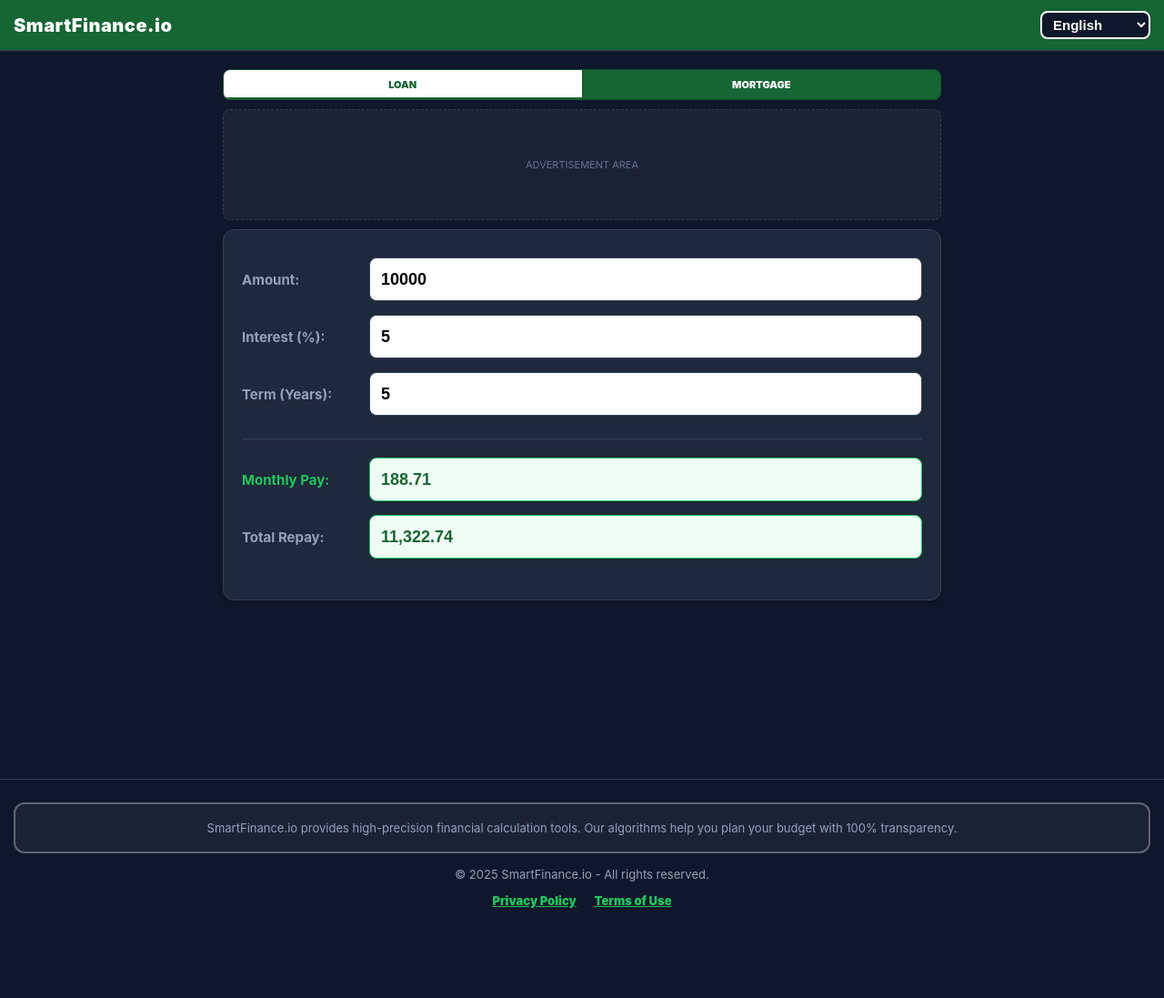
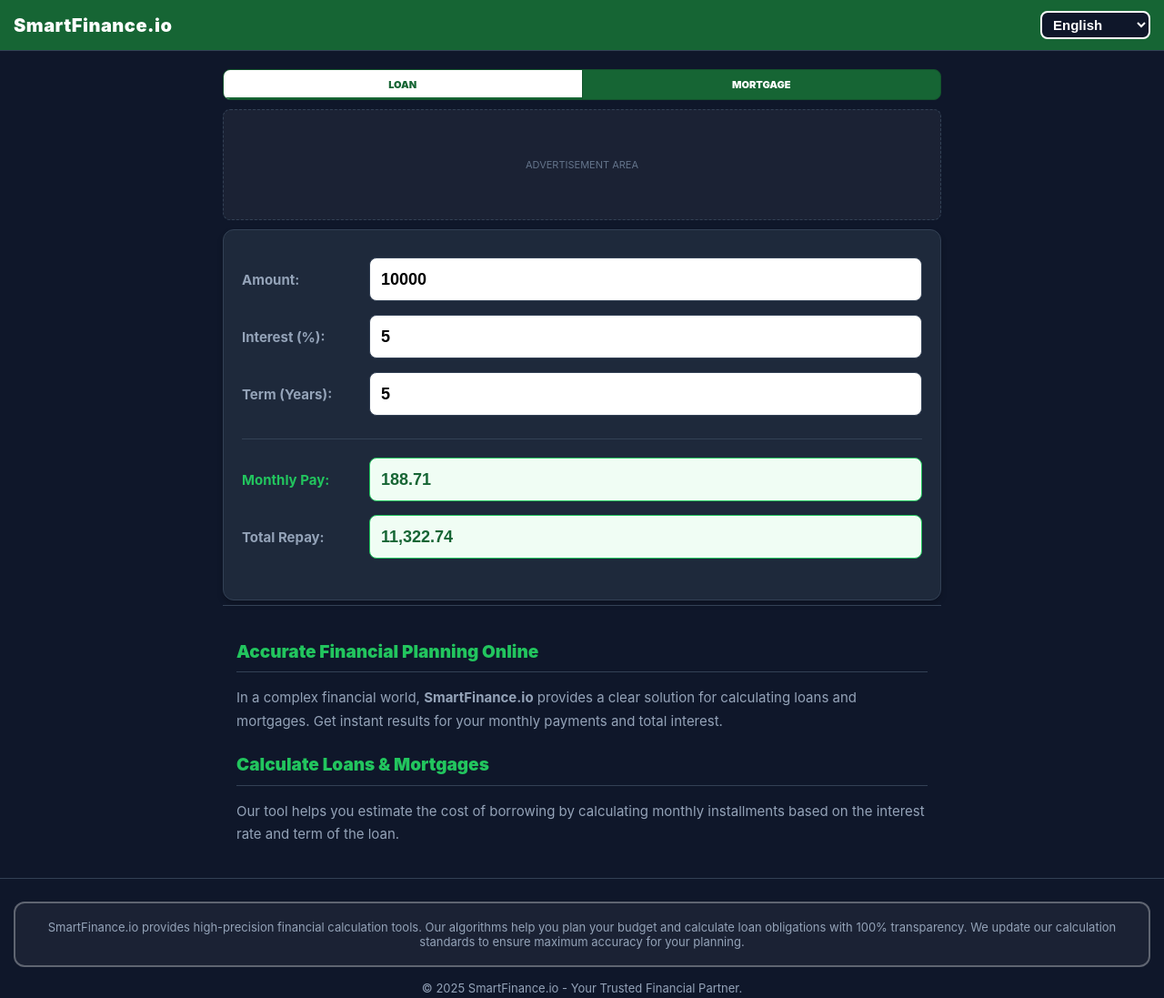
Before and after one commit to smart-converter/loan-calculator, a plain HTML site: page index.html in a window 1280 px wide. Shown: the top 1097 px of the page at 91% size. Before the commit the page ends 1023 px from the top, so only its background shows below. Drawn offline with Linux system fonts and the light colour scheme.

Commit message:
Update index.html

```diff
--- a/index.html
+++ b/index.html
@@ -37,6 +37,9 @@
 
         .ad-space { background: rgba(255, 255, 255, 0.05); border: 1px dashed var(--border-color); margin: 10px 0; text-align: center; padding: 15px; color: #64748b; font-size: 11px; min-height: 90px; display: flex; align-items: center; justify-content: center; border-radius: 8px; }
 
+        .seo-content { padding: 15px; line-height: 1.7; font-size: 15px; color: #94a3b8; border-top: 1px solid var(--border-color); }
+        .seo-content h2 { color: var(--accent-green); font-size: 19px; margin: 20px 0 10px; border-bottom: 1px solid var(--border-color); padding-bottom: 5px; font-weight: 900; }
+
         footer { border-top: 1px solid var(--border-color); padding: 25px 15px; text-align: center; font-size: 13px; color: #94a3b8; }
         .footer-info-block { border: 2px solid var(--border-glow); border-radius: 12px; padding: 18px; margin-bottom: 15px; background: rgba(255, 255, 255, 0.05); }
         .footer-link { color: var(--accent-green); text-decoration: underline; cursor: pointer; padding: 0 8px; font-weight: 900; }
@@ -70,15 +73,29 @@
     <div class="ad-space">ADVERTISEMENT AREA</div>
 
     <div class="converter-box">
-        <div class="row"><label id="lbl-amount">Amount:</label><input type="number" id="amount" class="input-field" value="10000" oninput="calculate()"></div>
-        <div class="row"><label id="lbl-interest">Interest (%):</label><input type="number" id="interest" class="input-field" value="5" step="0.1" oninput="calculate()"></div>
-        <div class="row"><label id="lbl-term">Term (Years):</label><input type="number" id="term" class="input-field" value="5" oninput="calculate()"></div>
+        <div class="row">
+            <label id="lbl-amount">Amount:</label>
+            <input type="number" id="amount" class="input-field" value="10000" oninput="calculate()">
+        </div>
+        <div class="row">
+            <label id="lbl-interest">Interest (%):</label>
+            <input type="number" id="interest" class="input-field" value="5" step="0.1" oninput="calculate()">
+        </div>
+        <div class="row">
+            <label id="lbl-term">Term (Years):</label>
+            <input type="number" id="term" class="input-field" value="5" oninput="calculate()">
+        </div>
         <div class="row" style="margin-top:25px; border-top: 1px solid var(--border-color); padding-top: 20px;">
             <label id="lbl-monthly" style="color: var(--accent-green);">Monthly Pay:</label>
             <input type="text" id="monthlyResult" class="input-field result-field" readonly>
         </div>
-        <div class="row"><label id="lbl-total">Total Repay:</label><input type="text" id="totalResult" class="input-field result-field" readonly></div>
+        <div class="row">
+            <label id="lbl-total">Total Repay:</label>
+            <input type="text" id="totalResult" class="input-field result-field" readonly>
+        </div>
     </div>
+
+    <div class="seo-content" id="seo-box"></div>
 </div>
 
 <footer>
@@ -100,32 +117,40 @@
 <script>
     const translations = {
         en: {
-            loan: "Loan", mort: "Mortgage", amount: "Amount:", interest: "Interest (%):", term: "Term (Years):", monthly: "Monthly Pay:", total: "Total Repay:",
+            loanTab: "Loan", mortTab: "Mortgage", amount: "Amount:", interest: "Interest (%):", term: "Term (Years):", monthly: "Monthly Pay:", total: "Total Repay:",
             privacy: "Privacy Policy", terms: "Terms of Use",
-            footerFull: "SmartFinance.io provides high-precision financial calculation tools. Our algorithms help you plan your budget with 100% transparency.",
-            privText: "<h2>Privacy Policy</h2><p>We do not store your financial data. All calculations are performed locally.</p>",
-            termsText: "<h2>Terms of Use</h2><p>Calculations are for informational purposes only.</p>"
+            footerCopy: "© 2025 SmartFinance.io - Your Trusted Financial Partner.",
+            footerFull: "SmartFinance.io provides high-precision financial calculation tools. Our algorithms help you plan your budget and calculate loan obligations with 100% transparency. We update our calculation standards to ensure maximum accuracy for your planning.",
+            seo: "<h2>Accurate Financial Planning Online</h2><p>In a complex financial world, <strong>SmartFinance.io</strong> provides a clear solution for calculating loans and mortgages. Get instant results for your monthly payments and total interest.</p><h2>Calculate Loans & Mortgages</h2><p>Our tool helps you estimate the cost of borrowing by calculating monthly installments based on the interest rate and term of the loan.</p>",
+            privText: "<h2>Privacy Policy</h2><p>We do not store your financial data. All calculations are performed locally in your browser to ensure maximum privacy.</p>",
+            termsText: "<h2>Terms of Use</h2><p>Calculations are for informational purposes only. Results may vary slightly from bank offers due to additional fees or local regulations.</p>"
         },
         uk: {
-            loan: "Кредит", mort: "Іпотека", amount: "Сума кредиту:", interest: "Ставка (%):", term: "Термін (років):", monthly: "Місячний платіж:", total: "Всього до сплати:",
+            loanTab: "Кредит", mortTab: "Іпотека", amount: "Сума:", interest: "Ставка (%):", term: "Термін (років):", monthly: "Міс. платіж:", total: "Всього:",
             privacy: "Конфіденційність", terms: "Умови",
-            footerFull: "SmartFinance.io надає високоточні інструменти фінансового розрахунку. Наші алгоритми допоможуть вам планувати бюджет з 100% прозорістю.",
-            privText: "<h2>Конфіденційність</h2><p>Ми не зберігаємо ваші фінансові дані. Всі розрахунки виконуються локально.</p>",
-            termsText: "<h2>Умови використання</h2><p>Розрахунки мають виключно інформаційний характер.</p>"
+            footerCopy: "© 2025 SmartFinance.io - Ваш надійний фінансовий партнер.",
+            footerFull: "SmartFinance.io надає високоточні інструменти фінансового розрахунку. Наші алгоритми допоможуть вам планувати бюджет та розраховувати кредитні зобов'язання з 100% прозорістю.",
+            seo: "<h2>Точне фінансове планування онлайн</h2><p>У складному фінансовому світі <strong>SmartFinance.io</strong> пропонує зрозуміле рішення для розрахунку кредитів та іпотеки. Отримуйте миттєві результати.</p>",
+            privText: "<h2>Конфіденційність</h2><p>Ми не зберігаємо ваші фінансові дані. Всі розрахунки виконуються локально у вашому браузері.</p>",
+            termsText: "<h2>Умови використання</h2><p>Розрахунки мають виключно інформаційний характер. Звертайтеся до банку для отримання точних цифр.</p>"
         },
         es: {
-            loan: "Préstamo", mort: "Hipoteca", amount: "Monto:", interest: "Interés (%):", term: "Plazo (Años):", monthly: "Pago Mensual:", total: "Total a Pagar:",
+            loanTab: "Préstamo", mortTab: "Hipoteca", amount: "Monto:", interest: "Interés (%):", term: "Plazo (Años):", monthly: "Pago Mensual:", total: "Total a Pagar:",
             privacy: "Privacidad", terms: "Términos",
-            footerFull: "SmartFinance.io ofrece herramientas de cálculo financiero de alta precisión. Nuestros algoritmos le ayudan a planificar su presupuesto con total transparencia.",
-            privText: "<h2>Privacidad</h2><p>No almacenamos sus datos financieros. Todos los cálculos se realizan localmente.</p>",
-            termsText: "<h2>Términos</h2><p>Los cálculos son solo para fines informativos.</p>"
+            footerCopy: "© 2025 SmartFinance.io - Su Socio Financiero de Confianza.",
+            footerFull: "SmartFinance.io ofrece herramientas de cálculo financiero de alta precisión. Nuestros algoritmos le ayudan a planificar su presupuesto y calcular sus obligaciones crediticias con total transparencia.",
+            seo: "<h2>Planificación Financiera Precisa</h2><p>En el mundo financiero actual, <strong>SmartFinance.io</strong> ofrece una solución clara para calcular sus préstamos e hipotecas de forma rápida y sencilla.</p>",
+            privText: "<h2>Política de Privacidad</h2><p>No almacenamos sus datos financieros. Todos los cálculos se realizan localmente en su navegador.</p>",
+            termsText: "<h2>Términos de Uso</h2><p>Los cálculos son solo para fines informativos. Consulte con su banco para obtener las cifras exactas finales.</p>"
         },
         de: {
-            loan: "Kredit", mort: "Hypothek", amount: "Betrag:", interest: "Zins (%):", term: "Laufzeit (Jahre):", monthly: "Monatliche Rate:", total: "Gesamtbetrag:",
+            loanTab: "Kredit", mortTab: "Hypothek", amount: "Betrag:", interest: "Zins (%):", term: "Laufzeit (Jahre):", monthly: "Rate/Monat:", total: "Gesamtbetrag:",
             privacy: "Datenschutz", terms: "AGB",
-            footerFull: "SmartFinance.io bietet hochpräzise Finanzberechnungstools. Unsere Algorithmen helfen Ihnen, Ihr Budget mit 100% Transparenz zu planen.",
-            privText: "<h2>Datenschutz</h2><p>Wir speichern keine Finanzdaten. Alle Berechnungen erfolgen lokal.</p>",
-            termsText: "<h2>Nutzungsbedingungen</h2><p>Die Berechnungen dienen nur zur Information.</p>"
+            footerCopy: "© 2025 SmartFinance.io - Ihr vertrauenswürdiger Finanzpartner.",
+            footerFull: "SmartFinance.io bietet hochpräzise Finanzberechnungstools. Unsere Algorithmen helfen Ihnen, Ihr Budget zu planen und Kreditverpflichtungen mit 100% Transparenz zu berechnen.",
+            seo: "<h2>Genaue Finanzplanung Online</h2><p>Mit <strong>SmartFinance.io</strong> berechnen Sie Ihre Kredite und Hypotheken einfach und schnell. Erhalten Sie sofortige Ergebnisse für Ihre monatliche Belastung.</p>",
+            privText: "<h2>Datenschutzrichtlinie</h2><p>Wir speichern keine Finanzdaten. Alle Berechnungen erfolgen lokal in Ihrem Webbrowser.</p>",
+            termsText: "<h2>Nutzungsbedingungen</h2><p>Die Berechnungen dienen nur der Schätzung. Wenden Sie sich für verbindliche Angebote an Ihre Bank.</p>"
         }
     };
 
@@ -140,16 +165,18 @@
     function updateUI() {
         const t = translations[curLang];
         document.getElementById('langSelect').value = curLang;
-        document.getElementById('tab-loan').innerText = t.loan;
-        document.getElementById('tab-mortgage').innerText = t.mort;
+        document.getElementById('tab-loan').innerText = t.loanTab;
+        document.getElementById('tab-mortgage').innerText = t.mortTab;
         document.getElementById('lbl-amount').innerText = t.amount;
         document.getElementById('lbl-interest').innerText = t.interest;
         document.getElementById('lbl-term').innerText = t.term;
         document.getElementById('lbl-monthly').innerText = t.monthly;
         document.getElementById('lbl-total').innerText = t.total;
         document.getElementById('footer-full-text').innerText = t.footerFull;
+        document.getElementById('txt-footer-copy').innerText = t.footerCopy;
         document.getElementById('link-privacy').innerText = t.privacy;
         document.getElementById('link-terms').innerText = t.terms;
+        document.getElementById('seo-box').innerHTML = t.seo;
         calculate();
     }
 
@@ -157,11 +184,15 @@
         const p = parseFloat(document.getElementById('amount').value);
         const r = parseFloat(document.getElementById('interest').value) / 100 / 12;
         const n = parseFloat(document.getElementById('term').value) * 12;
+
         if (p > 0 && r > 0 && n > 0) {
             const x = Math.pow(1 + r, n);
             const monthly = (p * x * r) / (x - 1);
             document.getElementById('monthlyResult').value = monthly.toLocaleString(undefined, {minimumFractionDigits: 2, maximumFractionDigits: 2});
             document.getElementById('totalResult').value = (monthly * n).toLocaleString(undefined, {minimumFractionDigits: 2, maximumFractionDigits: 2});
+        } else {
+            document.getElementById('monthlyResult').value = "---";
+            document.getElementById('totalResult').value = "---";
         }
     }
 
@@ -178,7 +209,9 @@
     }
 
     function closeModal() { document.getElementById('siteModal').style.display = 'none'; }
+
     updateUI();
 </script>
+
 </body>
 </html>
```
